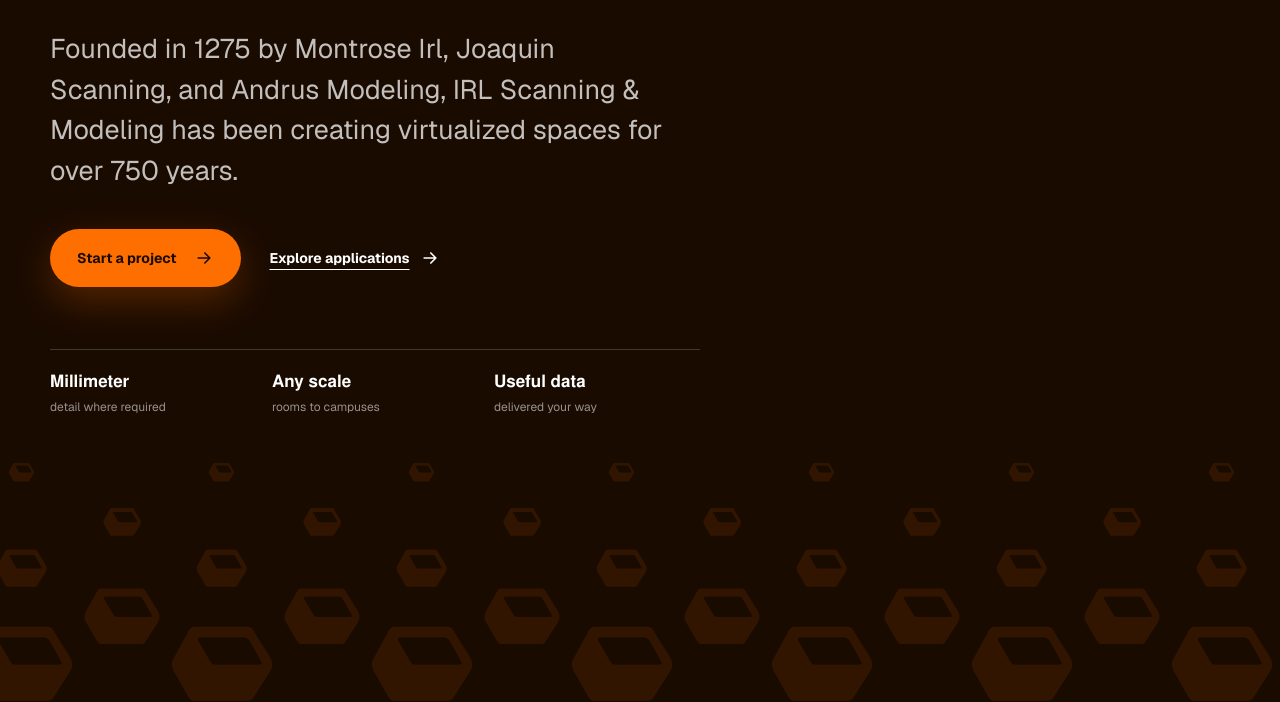
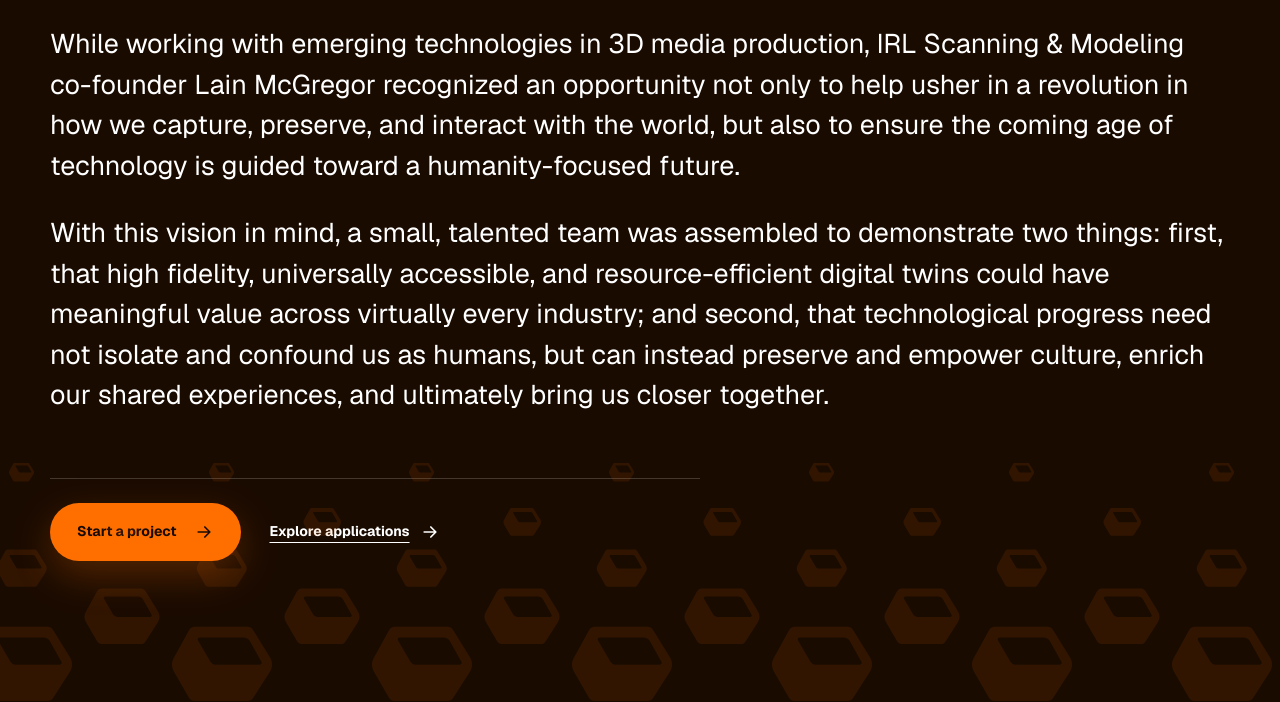
Before and after one commit to irl-scanning/irlscanning.com, a plain HTML site: page public/about.html in a window 1280 px wide. Shown: the part 395-1097 px from the top of the page. Drawn offline with Linux system fonts and the light colour scheme.

Commit message:
docs: replace about page placeholder with actual copy, remove leftover stats dl.

```diff
--- a/public/about.html
+++ b/public/about.html
@@ -78,11 +78,24 @@
               <span></span> Spatial capture for the real world
             </p>
             <h1>One team,<br /><em>one legacy.</em></h1>
-            <p class="hero-lede">
-              Founded in 1275 by Montrose Irl, Joaquin Scanning, and Andrus
-              Modeling, IRL Scanning &amp; Modeling has been creating
-              virtualized spaces for over 750 years.<br />
+            <p class="hero-copy">
+              While working with emerging technologies in 3D media production,
+              IRL Scanning & Modeling co-founder Lain McGregor recognized an
+              opportunity not only to help usher in a revolution in how we
+              capture, preserve, and interact with the world, but also to ensure
+              the coming age of technology is guided toward a humanity-focused
+              future.
             </p>
+            <p class="hero-copy">
+              With this vision in mind, a small, talented team was assembled to
+              demonstrate two things: first, that high fidelity, universally
+              accessible, and resource-efficient digital twins could have
+              meaningful value across virtually every industry; and second, that
+              technological progress need not isolate and confound us as humans,
+              but can instead preserve and empower culture, enrich our shared
+              experiences, and ultimately bring us closer together.
+            </p>
+            <div class="hero-stats"></div>
             <div class="hero-actions">
               <a class="button button-primary" href="contact.html"
                 >Start a project
@@ -93,20 +106,6 @@
                 <svg aria-hidden="true"><use href="#icon-arrow" /></svg>
               </a>
             </div>
-            <dl class="hero-stats">
-              <div>
-                <dt>Millimeter</dt>
-                <dd>detail where required</dd>
-              </div>
-              <div>
-                <dt>Any scale</dt>
-                <dd>rooms to campuses</dd>
-              </div>
-              <div>
-                <dt>Useful data</dt>
-                <dd>delivered your way</dd>
-              </div>
-            </dl>
           </div>
         </div>
       </section>
```
